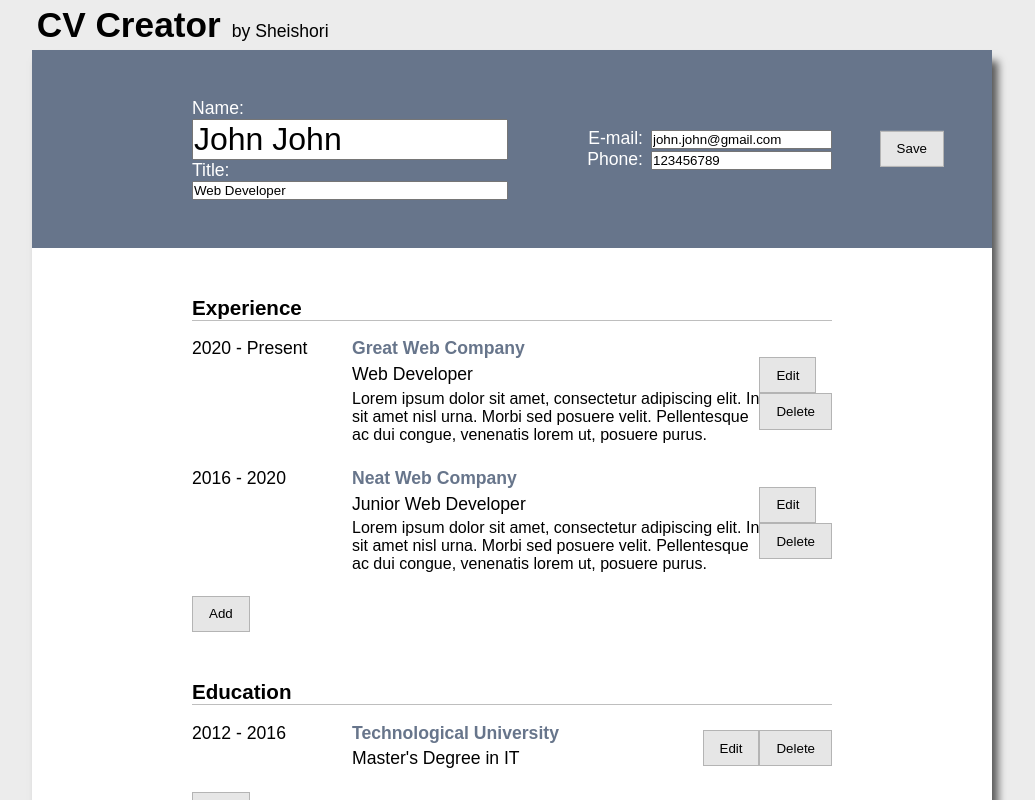
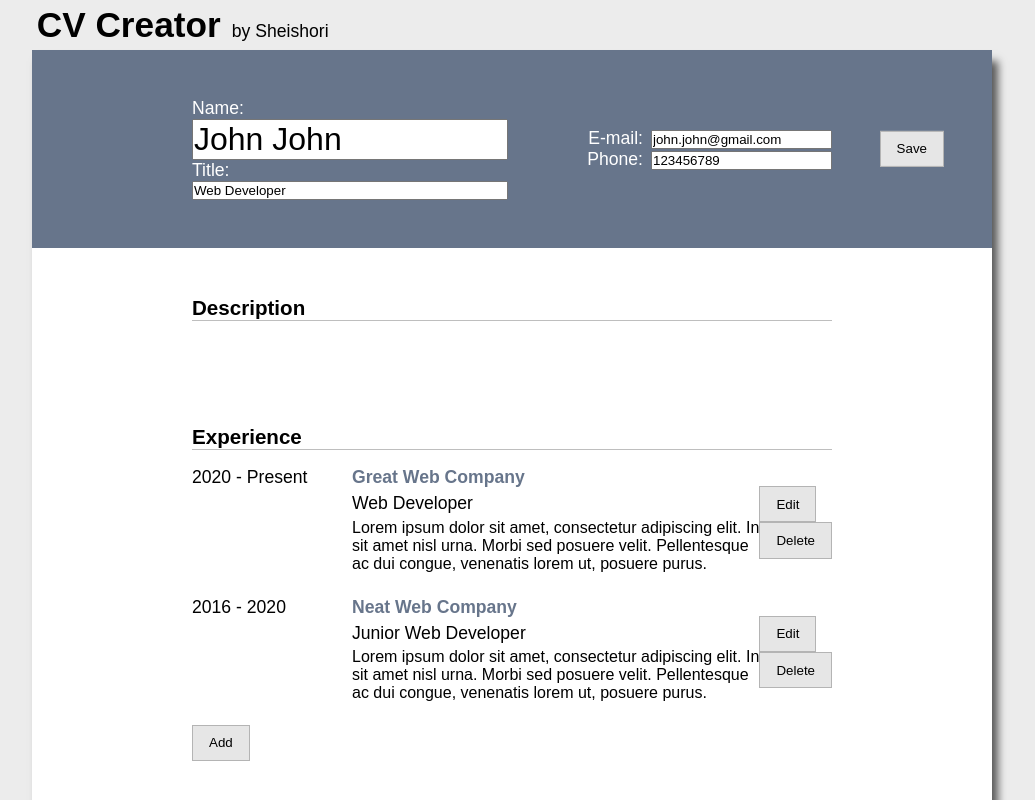
Before and after one commit to Sheishori/cv-creator, a React (Create React App) app: page / in a window 1280 px wide. Shown: the top 800 px of the page, without its empty margins (128-1163 px from the left). Built offline with nearby package versions, Linux system fonts and the light colour scheme.

Commit message:
Add a description component

```diff
--- a/src/App.js
+++ b/src/App.js
@@ -1,5 +1,6 @@
 import React from 'react';
 import PersonalInfo from './components/PersonalInfo';
+import Description from './components/Description';
 import Education from './components/Education';
 import Experience from './components/Experience';
 import './styles/App.css';
@@ -46,6 +47,7 @@ class App extends React.Component {
 				</header>
 				<main>
 					<PersonalInfo editing={editing} />
+					<Description editing={editing} />
 					<Experience editing={editing} />
 					<Education editing={editing} />
 				</main>
--- /dev/null
+++ b/src/components/Description.js
@@ -0,0 +1,24 @@
+import React from 'react';
+
+class Description extends React.Component {
+	constructor(props) {
+		super(props);
+
+		this.state = {
+			desc: 'Lorem ipsum dolor sit amet, consectetur adipiscing elit. Praesent malesuada accumsan ligula, sed bibendum tortor elementum sit amet. Aliquam lacus nunc, finibus mattis feugiat a, tristique a tortor. Aliquam suscipit non tortor a molestie. In hac habitasse platea dictumst. Praesent quis aliquam enim. Nulla sit amet erat vitae orci posuere ultrices. Cras gravida diam arcu, posuere molestie lectus pellentesque a. Aliquam ultricies hendrerit ex. Nam urna diam, vestibulum sed eleifend vel, euismod id libero.',
+			editing: true,
+		};
+	}
+
+	render() {
+		const { state, props } = this;
+
+		return (
+			<form id='Description'>
+				<h3>Description</h3>
+			</form>
+		);
+	}
+}
+
+export default Description;
```
